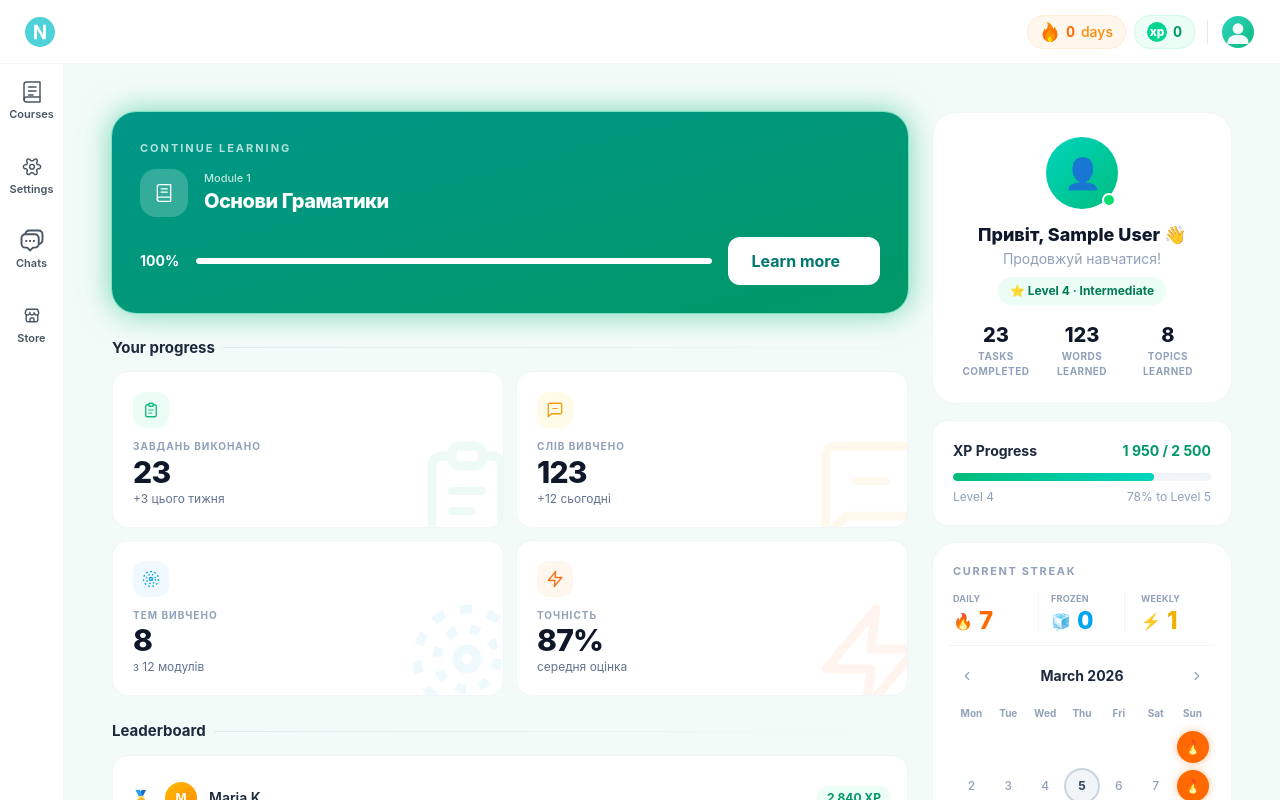
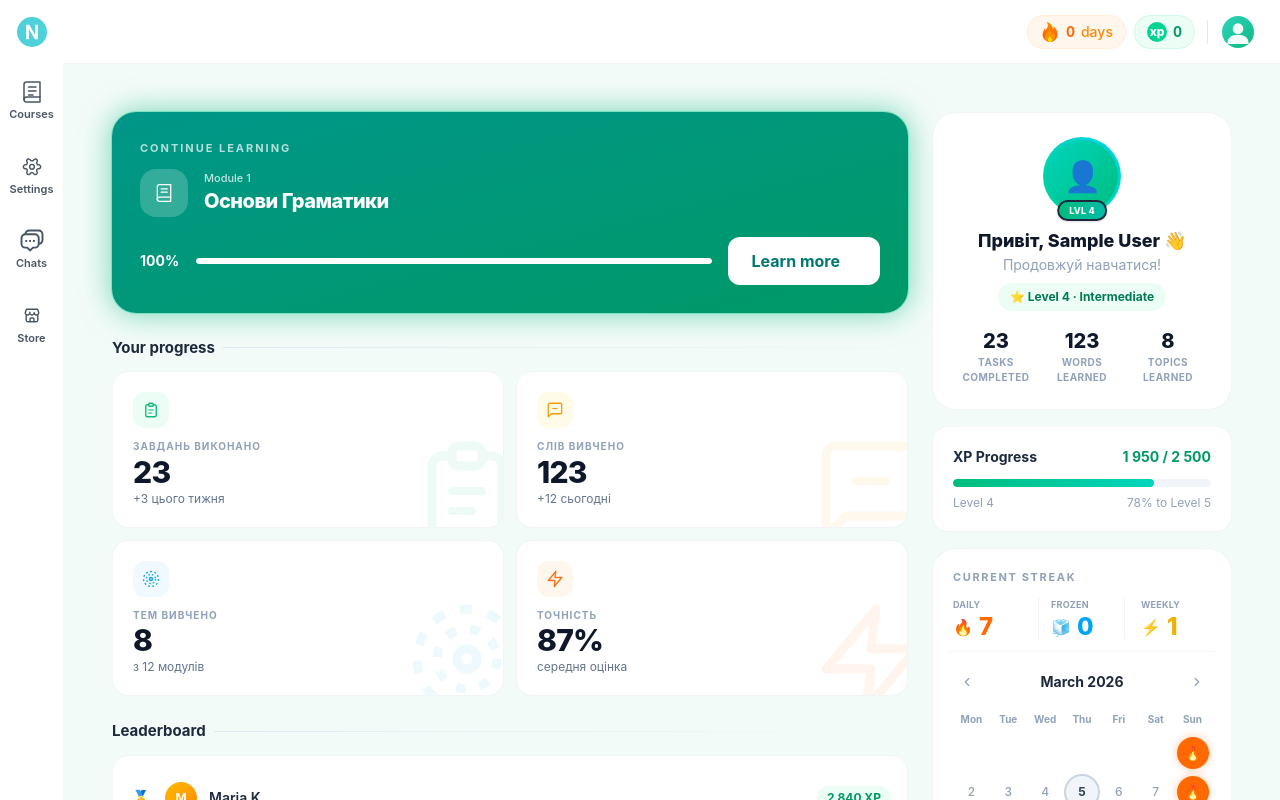
Before and after one commit to Artemida1609/english_school, a React (Vite) app in the folder apps/web/: page / in a window 1280 px wide. Built offline with nearby package versions, Linux system fonts and the light colour scheme; no server answers; sample sign-in values are in the browser's storage.

Commit message:
avatar frame

```diff
--- a/apps/web/src/components/Header.tsx
+++ b/apps/web/src/components/Header.tsx
@@ -1,4 +1,3 @@
-// Header.tsx
 import { NavLink } from "react-router-dom";
 import { useSelector } from "react-redux";
 import { FireIcon } from "../icons/FireIcon";
@@ -11,17 +10,25 @@ export const Header = () => {
 
   return (
     <header
-      className="fixed z-50 w-full h-16 flex items-center justify-between px-6
+      className="fixed z-50 w-full h-16 flex items-center
       bg-white dark:bg-slate-900
-      border-b border-gray-100 dark:border-slate-800
       transition-colors duration-300"
     >
-      <NavLink to="/" className="flex items-center gap-2 cursor-pointer group">
+      {/* Лого — ширина рівна сайдбару, без border-b */}
+      <NavLink
+        to="/"
+        className="flex items-center justify-center w-16 h-full cursor-pointer group flex-shrink-0"
+      >
         <div className="transition-transform duration-200 group-hover:scale-110">
           <LogoIcon />
         </div>
       </NavLink>
 
+      {/* Права частина — з border-b, починається після сайдбара */}
+      <div
+        className="flex flex-1 items-center justify-end px-6 h-full
+        border-b border-gray-100 dark:border-slate-800"
+      >
         <div className="flex items-center gap-2">
           {/* Streak */}
           <div
@@ -63,7 +70,7 @@ export const Header = () => {
           <div className="w-px h-6 bg-gray-200 dark:bg-slate-700 mx-1" />
 
           {/* Profile */}
-        <NavLink to={"/profile"}>
+          <NavLink to="/profile">
             <button
               className="flex items-center justify-center w-9 h-9 rounded-full
               hover:bg-gray-100 dark:hover:bg-slate-800
@@ -83,6 +90,7 @@ export const Header = () => {
             </button>
           </NavLink>
         </div>
+      </div>
     </header>
   );
 };
--- a/apps/web/src/pages/HomePage.tsx
+++ b/apps/web/src/pages/HomePage.tsx
@@ -324,24 +324,28 @@ export const HomePage = () => {
           className="bg-white dark:bg-slate-800 rounded-2xl md:rounded-3xl border border-slate-100 dark:border-slate-700 p-4 md:p-6 text-center"
         >
           <div className="relative inline-block mb-3">
+            <div className="p-[3px] rounded-full bg-gradient-to-tr from-emerald-400 via-teal-400 to-cyan-400">
               <div
                 className="w-14 h-14 md:w-[72px] md:h-[72px] rounded-full bg-gradient-to-br
-              from-teal-400 to-emerald-500 flex items-center justify-center mx-auto text-2xl md:text-3xl overflow-hidden"
+      from-teal-400 to-emerald-500 flex items-center justify-center text-2xl md:text-3xl overflow-hidden"
               >
                 {avatar ? (
-                <img
-                  src={avatar}
-                  alt="avatar"
-                  className="w-full h-full object-cover"
-                />
+                  <img src={avatar} alt="avatar" className="w-full h-full object-cover" />
                 ) : (
                   "👤"
                 )}
               </div>
+            </div>
+
             <div
-              className="absolute bottom-0.5 right-0.5 w-3 h-3 md:w-3.5 md:h-3.5
-              bg-green-400 rounded-full border-2 border-white dark:border-slate-800"
-            />
+              className="absolute -bottom-1.5 left-1/2 -translate-x-1/2
+    bg-gradient-to-r from-emerald-500 to-teal-500
+    text-white text-[9px] font-extrabold tracking-wide
+    px-2.5 py-0.5 rounded-full border-2 border-slate-800
+    whitespace-nowrap shadow-sm"
+            >
+              LVL 4
+            </div>
           </div>
           <h2 className="text-base md:text-lg font-extrabold text-slate-900 dark:text-slate-100">
             Привіт, {user?.name ?? "Гість"} 👋
```
Lines whose indentation alone changed are shown as unchanged.
